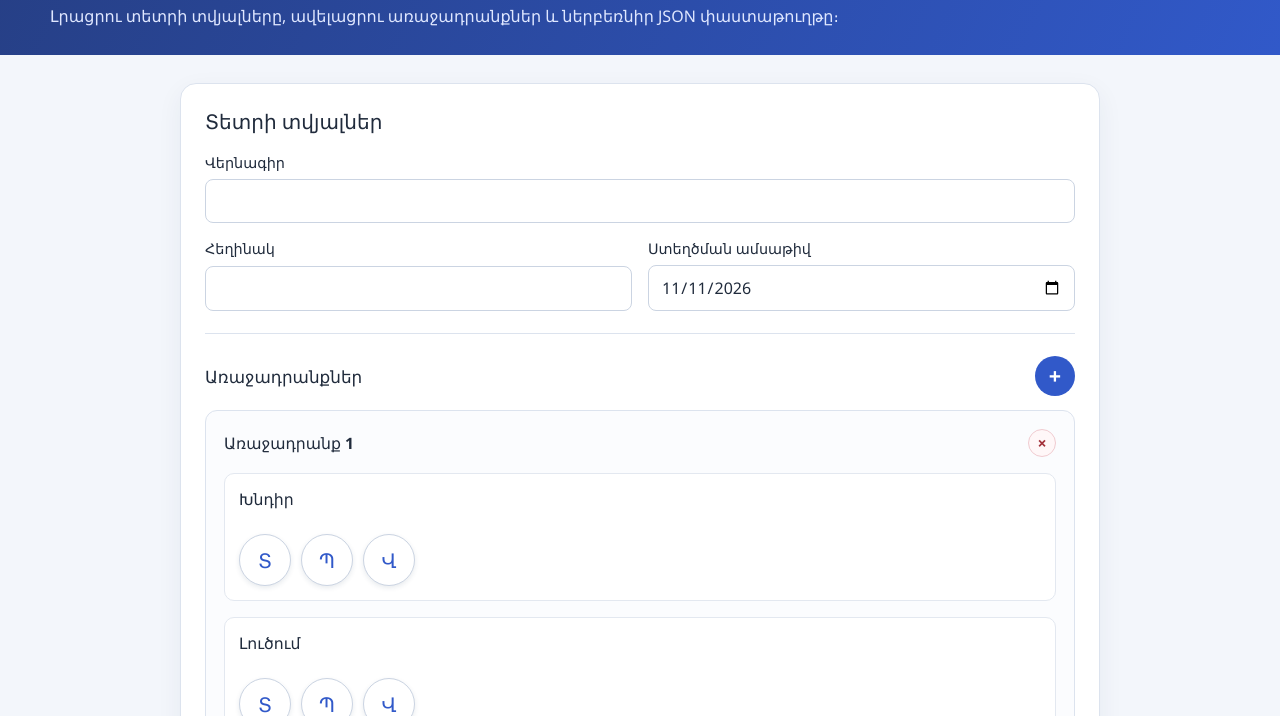
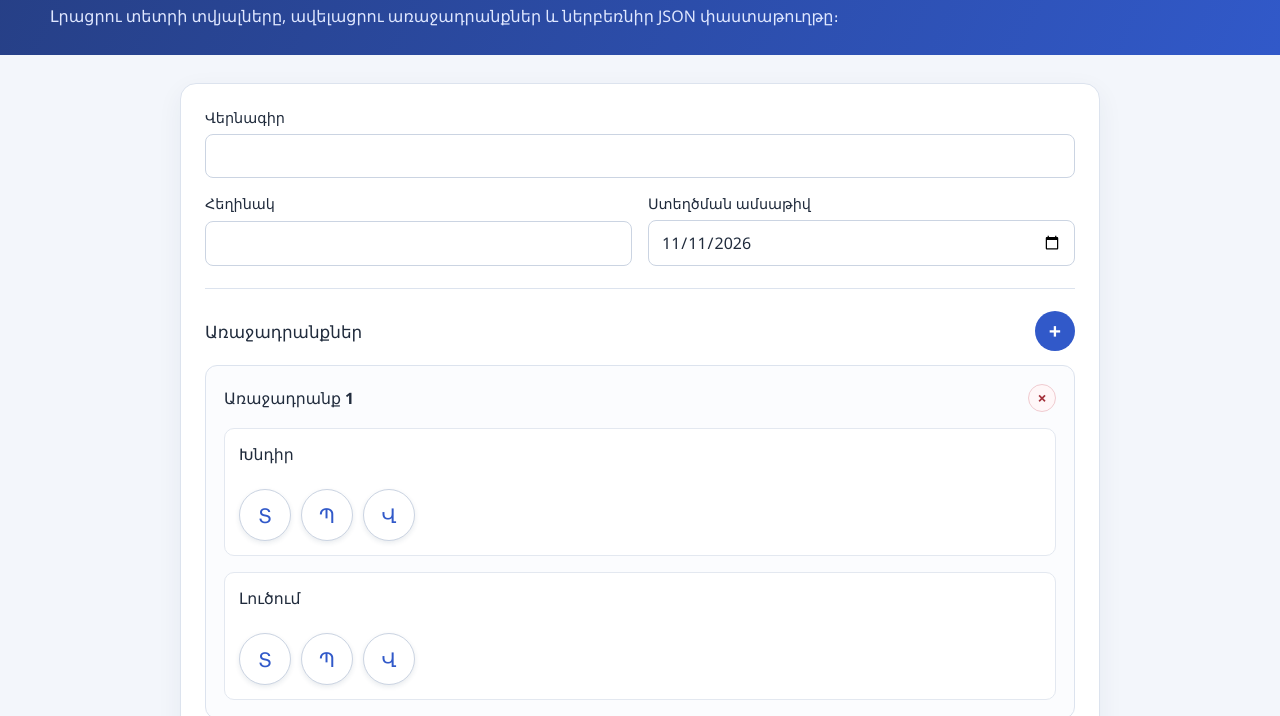
Before and after one commit to armenbadal/pensum-domesticum, a plain HTML site: page experiments/workbook/index.html in a window 1280 px wide. Shown: the part 74-790 px from the top of the page. Drawn offline with Linux system fonts and the light colour scheme.

Commit message:
փոքր ուղղումներ

```diff
--- a/experiments/workbook/index.html
+++ b/experiments/workbook/index.html
@@ -443,7 +443,6 @@
 
   <main>
     <form class="editor" id="workbook-form">
-      <h2>Տետրի տվյալներ</h2>
       <div class="metadata">
         <div class="field field-full">
           <label for="workbook-title">Վերնագիր</label>
```
Also changed, not shown: 2 other files.
